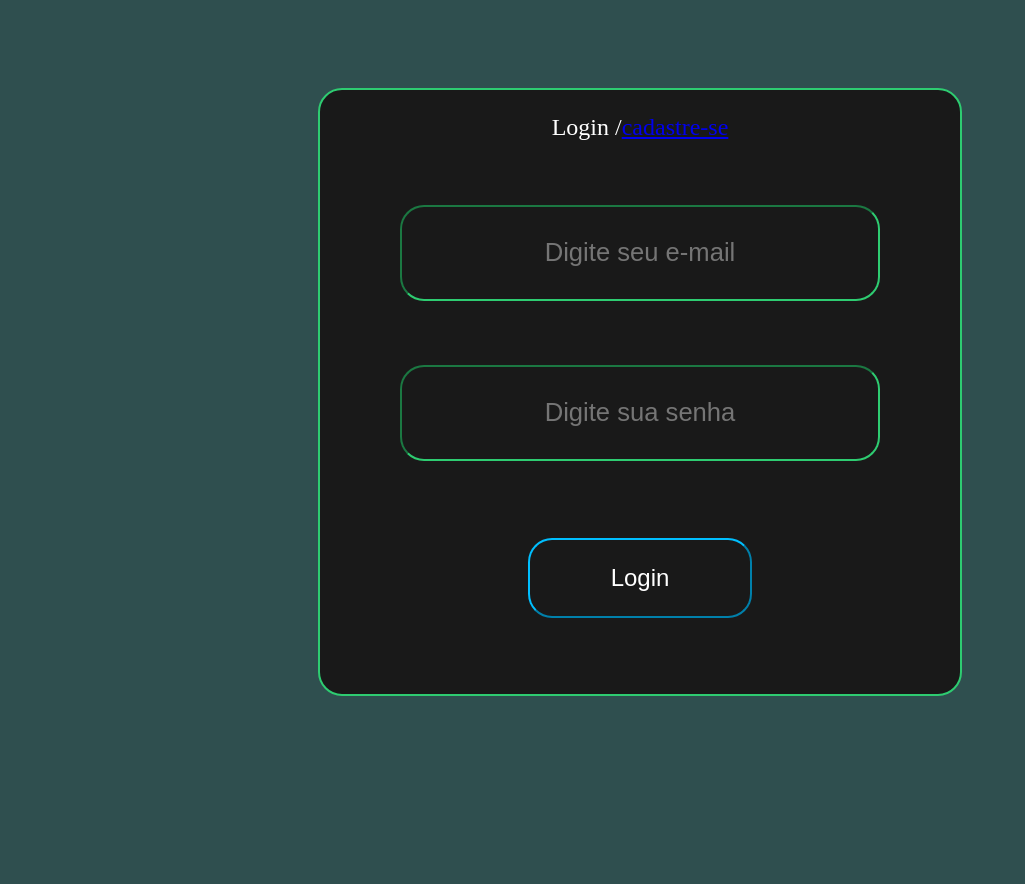
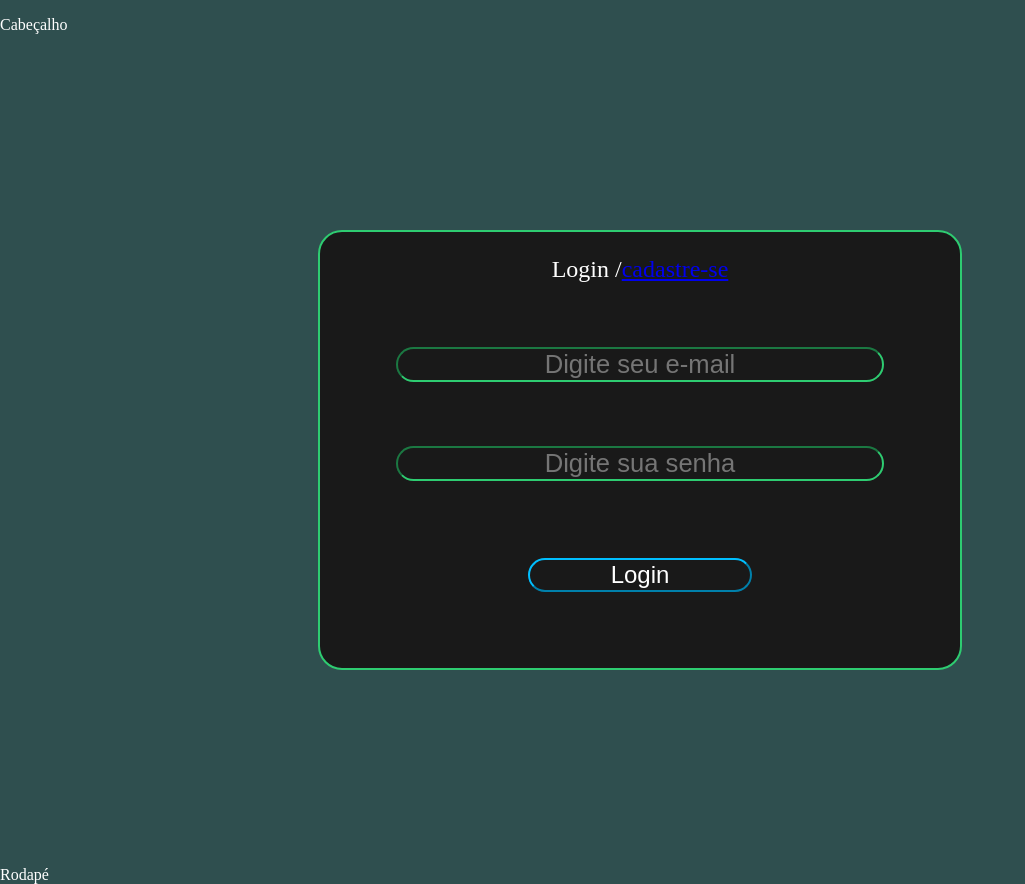
Before and after one commit to fabianomendesdev/Mini-Jogo, a PHP site: page /index.php?i=login in a window 1280 px wide. Shown: the whole page, without its empty margins (0-1025 px from the left). Before the commit the page ends 696 px from the top, so only its background shows below. Run offline with PHP 8.4, Linux system fonts and the light colour scheme.

Commit message:
Inicio da implementação do cabeçalho e rodapé

```diff
--- a/index.php
+++ b/index.php
@@ -1,4 +1,5 @@
 <?php
+    require_once 'view/header.html';
     $pagina = $_GET['i'] ?? '';
 
     switch($pagina){
@@ -30,4 +31,5 @@
             header('Status: 301 Moved Permanently', false, 301);
             header('Location: index.php?i=login');
     }
+    require_once 'view/footer.html';
 ?>
--- a/view/footer.html
+++ b/view/footer.html
@@ -1,5 +1,5 @@
     <footer>
-
+        <p>Rodapé</p>
     </footer>
     </body>
 </html>
--- a/view/header.html
+++ b/view/header.html
@@ -9,5 +9,5 @@
     </head>
     <body>
         <header>
-
+            <p>Cabeçalho</p>
         </header>
```
